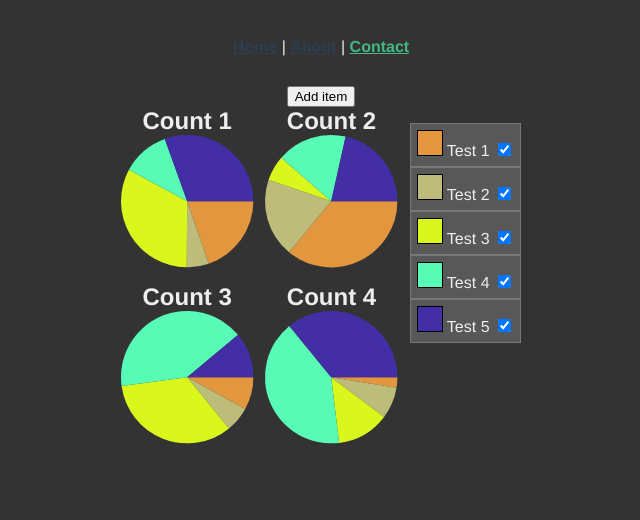
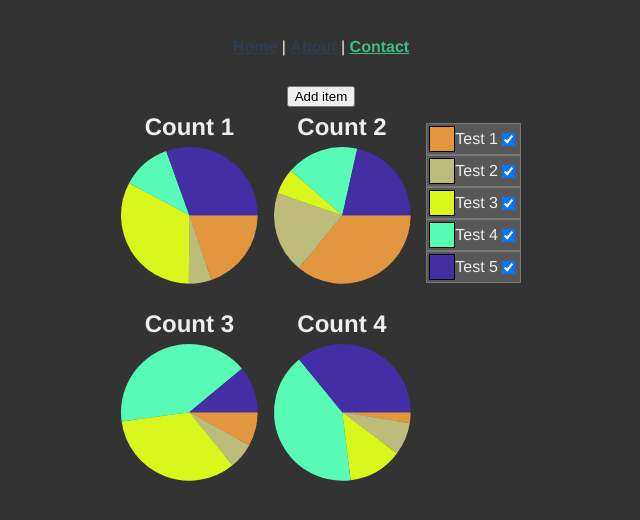
Before and after one commit to zenkers/vue-svg-pie-chart-poc, a Vue app: page /contact in a window 1280 px wide. Shown: the top 520 px of the page, without its empty margins (319-959 px from the left). Built offline with nearby package versions, Linux system fonts and the light colour scheme.

Commit message:
Improves hover state w/ opacity based backdrop

```diff
--- a/src/components/AppChartLegend.vue
+++ b/src/components/AppChartLegend.vue
@@ -46,7 +46,11 @@ export default {
 
 
   &__item {
-    padding: 6px;
+    display: flex;
+    flex-direction: row;
+    align-items: center;
+    justify-content: space-between;
+    padding: 2px;
     background-color: #585858;
     border: 1px solid #777;
   }
--- a/src/components/AppChartPie.vue
+++ b/src/components/AppChartPie.vue
@@ -7,12 +7,18 @@
       viewBox="-1 -1 2 2"
       class="app-chart-pie__svg">
       <template v-for="item in list">
-        <path
-          :key="item.id"
-          :fill="item.color"
-          :d="item.d"
-          class="app-chart-pie__path">
-        </path>
+        <g :key="item.id" class="app-chart-pie__group">
+          <path
+            :fill="item.color"
+            :d="item.d"
+            class="app-chart-pie__shadow">
+          </path>
+          <path
+            :fill="item.color"
+            :d="item.d"
+            class="app-chart-pie__path">
+          </path>
+        </g>
       </template>
     </svg>
   </div>
@@ -39,19 +45,31 @@ export default {
 <style lang="scss">
 .app-chart-pie {
   h2 {
-    margin: 0px;
+    margin: 6px 0;
   }
 
   &__svg {
     overflow: visible;
   }
 
+  &__group {
+    &:hover > .app-chart-pie__path {
+      transform: scale(1.1);
+    }
+
+    &:hover > .app-chart-pie__shadow {
+      transform: scale(1.175);
+    }
+  }
+
   &__path {
     transition: all .33s cubic-bezier(.33,.67,.47,1.18);
+  }
 
-    &:hover {
-      transform: scale(1.15);
-    }
+  &__shadow {
+    opacity: 0.5;
+    transform: scale(.80);
+    transition: all .37s cubic-bezier(.33,.67,.47,1.18);
   }
 }
 </style>
--- a/src/components/ContactDiagram.vue
+++ b/src/components/ContactDiagram.vue
@@ -146,10 +146,10 @@ export default {
   flex-direction: row;
 
   &__charts {
-    margin-right: 12px;
+    margin-right: 16px;
     flex-grow: 1;
     display: grid;
-    grid-gap: 12px;
+    grid-gap: 16px;
     grid-template-columns: repeat(2, 1fr);
   }
 }
```
